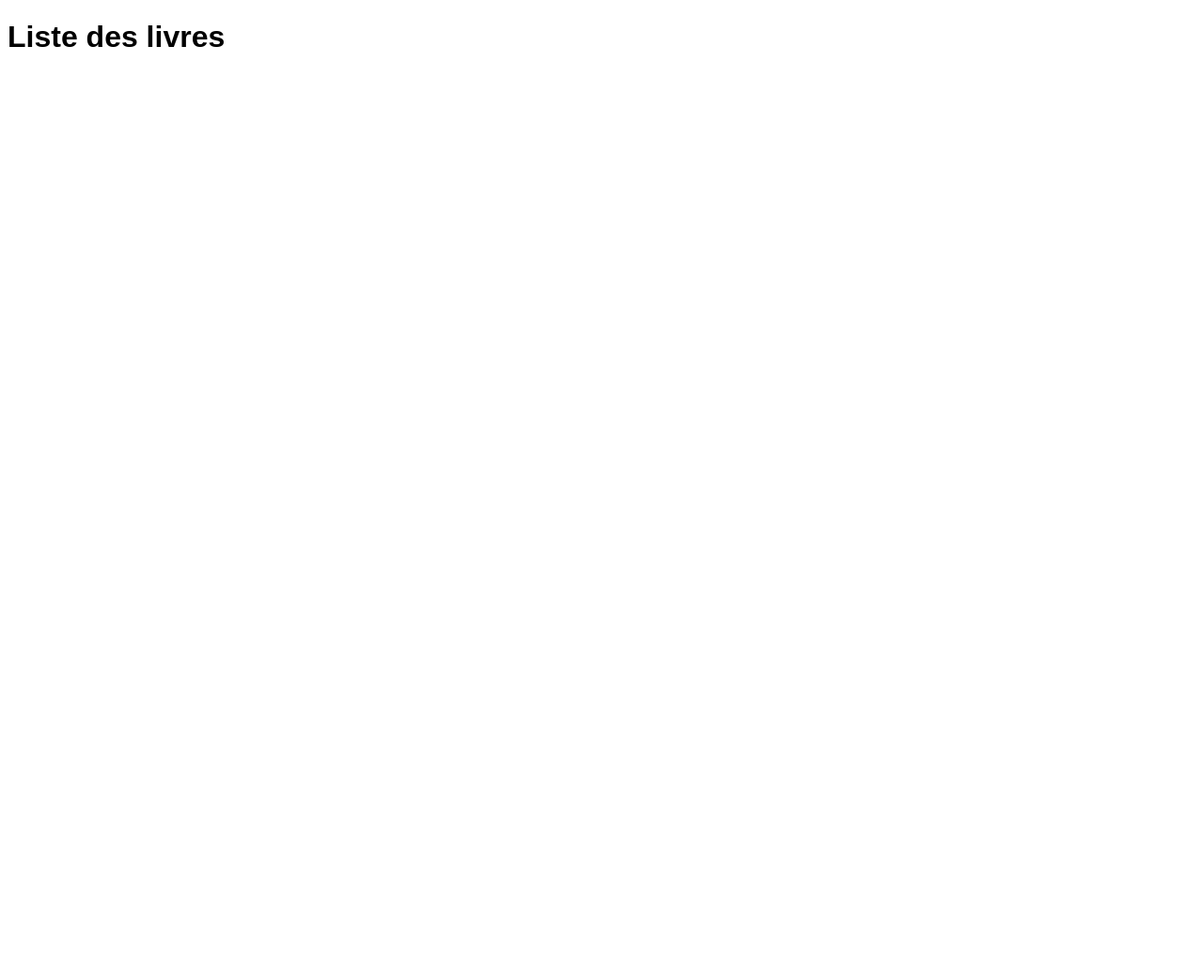
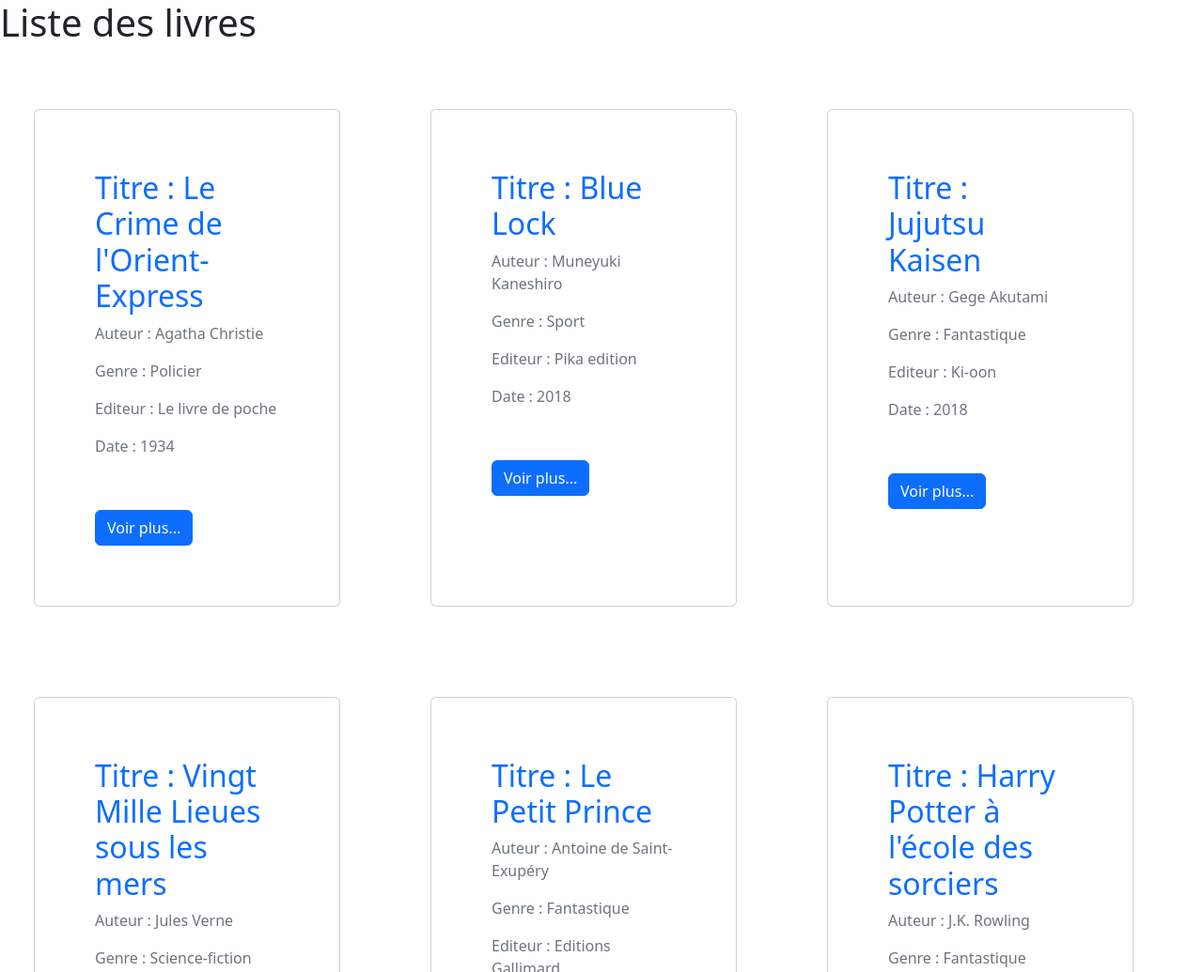
Before and after one commit to Balidriss/Exo-CDA-Bibliotheque, a plain HTML site: page index.html in a window 1280 px wide. Shown: the top 1035 px of the page at 94% size. Before the commit the page ends 800 px from the top, so only its background shows below. Drawn offline with nearby package versions, Linux system fonts and the light colour scheme.

Commit message:
exo done

```diff
--- a/index.html
+++ b/index.html
@@ -5,6 +5,11 @@
     <meta charset="UTF-8">
     <meta name="viewport" content="width=device-width, initial-scale=1.0">
     <link rel="stylesheet" href="style.css">
+    <link href="https://cdn.jsdelivr.net/npm/bootstrap@5.3.3/dist/css/bootstrap.min.css" rel="stylesheet"
+        integrity="sha384-QWTKZyjpPEjISv5WaRU9OFeRpok6YctnYmDr5pNlyT2bRjXh0JMhjY6hW+ALEwIH" crossorigin="anonymous">
+    <script src="https://cdn.jsdelivr.net/npm/bootstrap@5.3.3/dist/js/bootstrap.bundle.min.js"
+        integrity="sha384-YvpcrYf0tY3lHB60NNkmXc5s9fDVZLESaAA55NDzOxhy9GkcIdslK1eN7N6jIeHz"
+        crossorigin="anonymous"></script>
     <script src="script.js" defer></script>
     <title>Bibliothèque</title>
 </head>
--- a/script.js
+++ b/script.js
@@ -1,4 +1,11 @@
 
+function createElement(container, tag, name, indexDom, index) {
+    const element = document.createElement(tag);
+    element.textContent = name + " : " + books[index]['children'][indexDom].textContent;
+    element.classList.add("card-text");
+    container.appendChild(element);
+    return element;
+}
 
 // Fonction pour charger le fichier XML avec fetch
 async function loadXMLDoc(filename) {
@@ -21,12 +28,36 @@ async function loadXMLDoc(filename) {
 function displayBooks(xml) {
 
     const bookListElement = document.getElementById("book-list");
-    books = xml.querySelectorAll("livre");
-    console.log(books);
+    bookListElement.classList.add('row');
+    books = xml.getElementsByTagName("livre");
+
     for (let i = 0; i < books.length; i++) {
-        console.log(books[i].titre);
+        const bookElement = document.createElement("div");
+        const bodyElement = document.createElement("div");
+        const moreElement = document.createElement('button');
+        moreElement.textContent = "Voir plus...";
+        createElement(bodyElement, "h2", "Titre", 0, i).classList.add('text-primary');
+        createElement(bodyElement, "p", "Auteur", 1, i).classList.add('text-secondary');
+        createElement(bodyElement, "p", "Genre", 2, i).classList.add('text-secondary');
+        createElement(bodyElement, "p", "Editeur", 3, i).classList.add('text-secondary');
+        createElement(bodyElement, "p", "Date", 4, i).classList.add('text-secondary');
+        const synospisElement = createElement(bodyElement, "p", "Synospis", 5, i);
 
+        bookListElement.appendChild(bookElement);
+        bookElement.appendChild(bodyElement);
+        bookElement.classList.add("card", "col-sm-3", "m-5", "p-5");
+        bodyElement.classList.add("card-body");
+        bodyElement.appendChild(moreElement);
+        synospisElement.classList.add('invisible', 'text-secondary');
+        moreElement.classList.add('btn', 'btn-primary', 'hide')
+        // moreElement.classList.add('btn', 'btn-primary','data-bs-toggle')
+        // moreElement.setAttribute(data-bs-toggle, "modal");
+        // moreElement.setAttribute(data-bs-target, "#synopsys"+this.);
 
+        moreElement.addEventListener('click', (e) => {
+            synospisElement.classList.toggle('invisible');
+
+        })
     }
 }
 
--- a/style.css
+++ b/style.css
@@ -1,11 +1,18 @@
 body {
     font-family: Arial, sans-serif;
 }
+
 #book-list {
     margin-top: 20px;
 }
+
 .book {
     margin-bottom: 10px;
     padding: 10px;
     border: 1px solid #ccc;
 }
+
+
+.hide {
+    display: none;
+}
```
